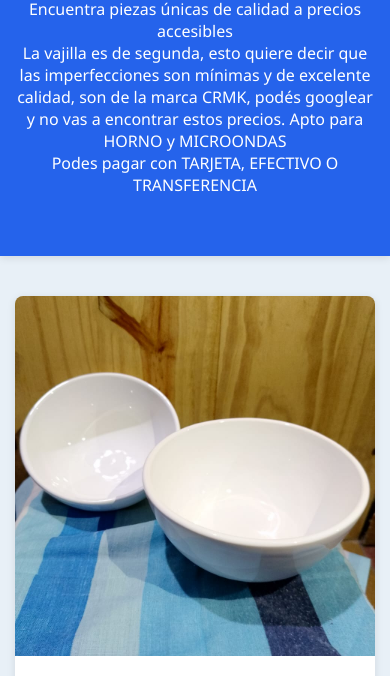
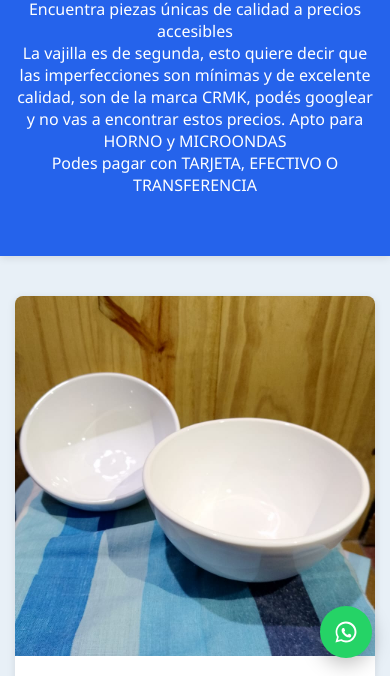
Before and after one commit to MartinB1989/catalogo, a plain HTML site: page index.html in a window 390 px wide. Shown: the part 168-844 px from the top of the page. Drawn offline with Linux system fonts and the light colour scheme.

Commit message:
Add WhatsApp contact button and styles

```diff
--- a/index.html
+++ b/index.html
@@ -59,5 +59,17 @@
             });
         });
     </script>
+
+    <a
+        href="https://wa.me/5491144261182"
+        class="whatsapp-button"
+        target="_blank"
+        rel="noopener"
+        aria-label="Contactar por WhatsApp"
+    >
+        <svg viewBox="0 0 32 32" aria-hidden="true">
+            <path d="M16 3.1C9 3.1 3.2 8.9 3.2 16c0 2.3.6 4.4 1.7 6.3L3 29l6.9-1.8c1.8 1 3.8 1.6 6.1 1.6 7.1 0 12.9-5.8 12.9-12.9S23.1 3.1 16 3.1zm0 23.5c-2 0-3.8-.6-5.4-1.6l-.4-.2-4.1 1.1 1.1-4.1-.3-.4c-1-1.6-1.6-3.5-1.6-5.4 0-5.8 4.7-10.5 10.5-10.5S26.5 10.2 26.5 16 21.8 26.6 16 26.6zm6-7.6c-.3-.2-1.7-.8-1.9-.9-.3-.1-.5-.2-.7.2-.2.3-.8.9-.9 1-.2.2-.3.2-.6.1s-1.2-.4-2.3-1.4c-.9-.8-1.4-1.7-1.6-2-.2-.3 0-.4.1-.6.1-.1.3-.3.4-.5.1-.1.2-.3.3-.5.1-.2 0-.4 0-.5s-.7-1.8-1-2.4c-.2-.6-.5-.5-.7-.5h-.6c-.2 0-.5.1-.8.4-.3.3-1.1 1.1-1.1 2.7s1.1 3.1 1.3 3.3c.2.2 2.1 3.3 5.1 4.6.7.3 1.2.5 1.6.6.7.2 1.3.2 1.8.1.6-.1 1.7-.7 1.9-1.3.2-.6.2-1.1.1-1.3-.1-.2-.3-.3-.6-.5z"/>
+        </svg>
+    </a>
 </body>
 </html>
--- a/style/styles.css
+++ b/style/styles.css
@@ -139,3 +139,45 @@ body {
     color: #2563eb;
     font-size: 1.2rem;
 }
+
+.whatsapp-button {
+    position: fixed;
+    bottom: 24px;
+    right: 24px;
+    display: inline-flex;
+    align-items: center;
+    justify-content: center;
+    width: 60px;
+    height: 60px;
+    background-color: #25d366;
+    border-radius: 50%;
+    box-shadow: 0 6px 20px rgba(0, 0, 0, 0.25);
+    transition: transform 0.2s ease, box-shadow 0.2s ease;
+    text-decoration: none;
+    z-index: 1000;
+}
+
+.whatsapp-button:hover {
+    transform: translateY(-3px);
+    box-shadow: 0 10px 24px rgba(0, 0, 0, 0.25);
+}
+
+.whatsapp-button svg {
+    width: 30px;
+    height: 30px;
+    fill: white;
+}
+
+@media (max-width: 600px) {
+    .whatsapp-button {
+        width: 52px;
+        height: 52px;
+        bottom: 18px;
+        right: 18px;
+    }
+
+    .whatsapp-button svg {
+        width: 26px;
+        height: 26px;
+    }
+}
```
